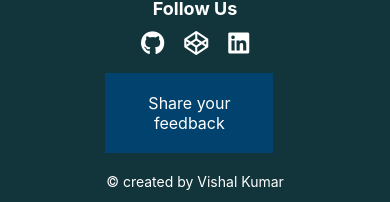
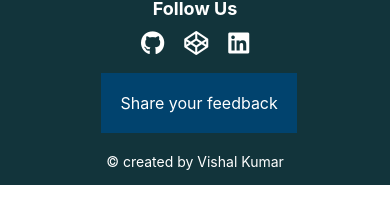
Before and after one commit to vishal02527/fully-react-college-website, a React (Create React App) app: page / in a window 390 px wide. Shown: the part 4285-4487 px from the top of the page. Built offline with nearby package versions, Linux system fonts and the light colour scheme; a web font is replaced by a local one.

Commit message:
feedback page is added

```diff
--- a/src/components/Footer/Footer.module.css
+++ b/src/components/Footer/Footer.module.css
@@ -134,8 +134,7 @@ footer p {
   }
   .feedbackDiv {
     font-size: 16px;
-    max-width: 38%;
+    max-width: 45%;
     padding: 20px 10px;
-    margin-left: 27%;
   }
 }
```
